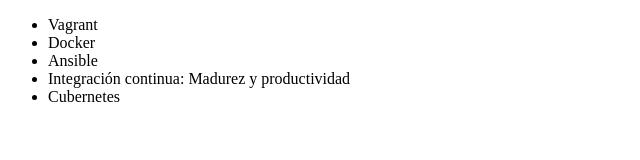
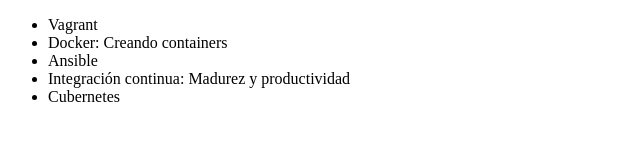
Before and after one commit to FranciscoMqz/alura-git, a plain HTML site: page index.html in a window 1280 px wide. Shown: the whole page, without its empty margins (0-640 px from the left). Drawn offline with Linux system fonts and the light colour scheme.

Commit message:
Agregando descripcion en lista

```diff
--- a/index.html
+++ b/index.html
@@ -7,7 +7,7 @@
 <body>
      <ul>
          <li> Vagrant </li>
-         <li> Docker </li>
+         <li> Docker: Creando containers </li>
          <li> Ansible </li>
          <li> Integración continua: Madurez y productividad </li>
           <li>Cubernetes</li>
```
